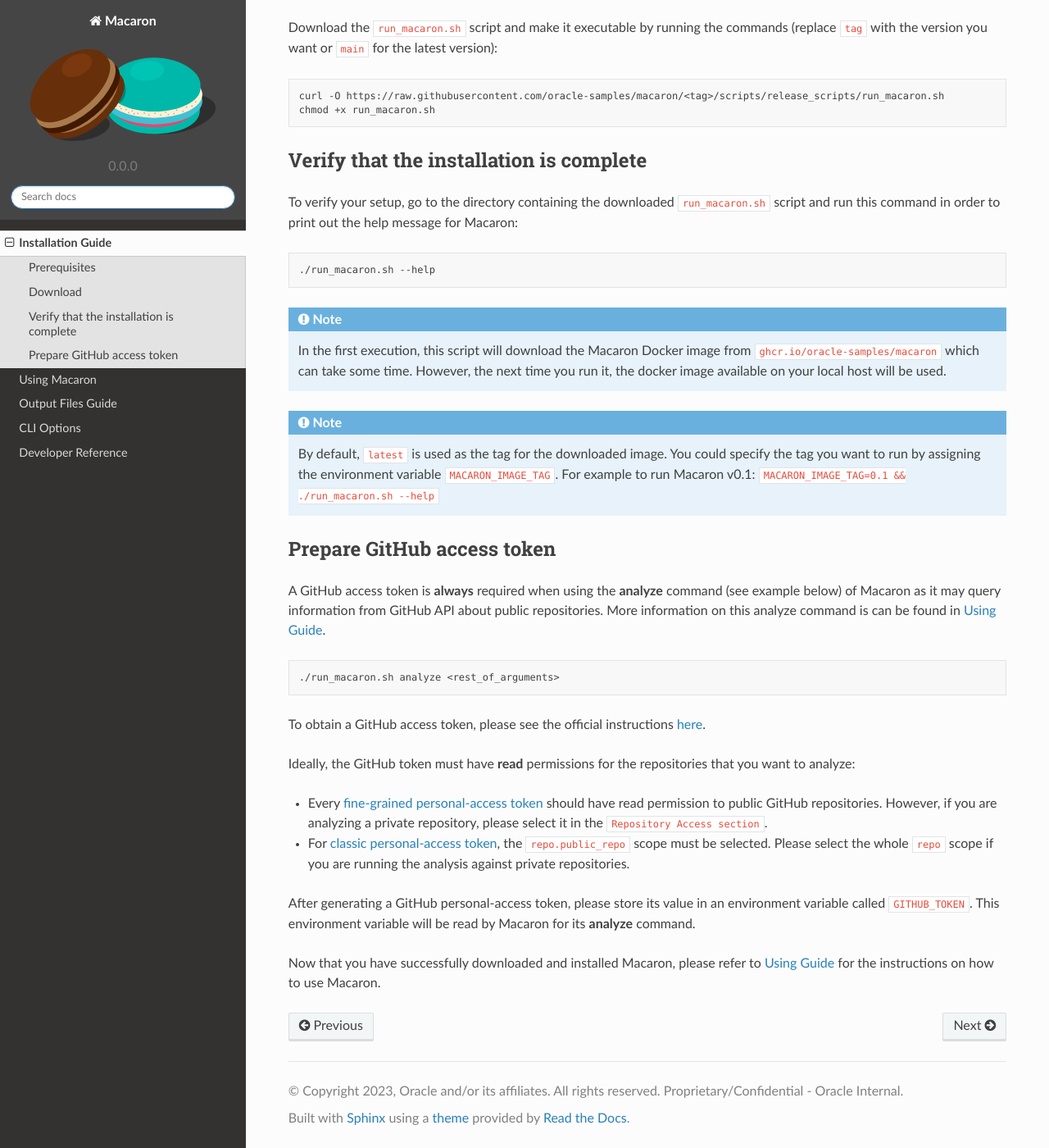
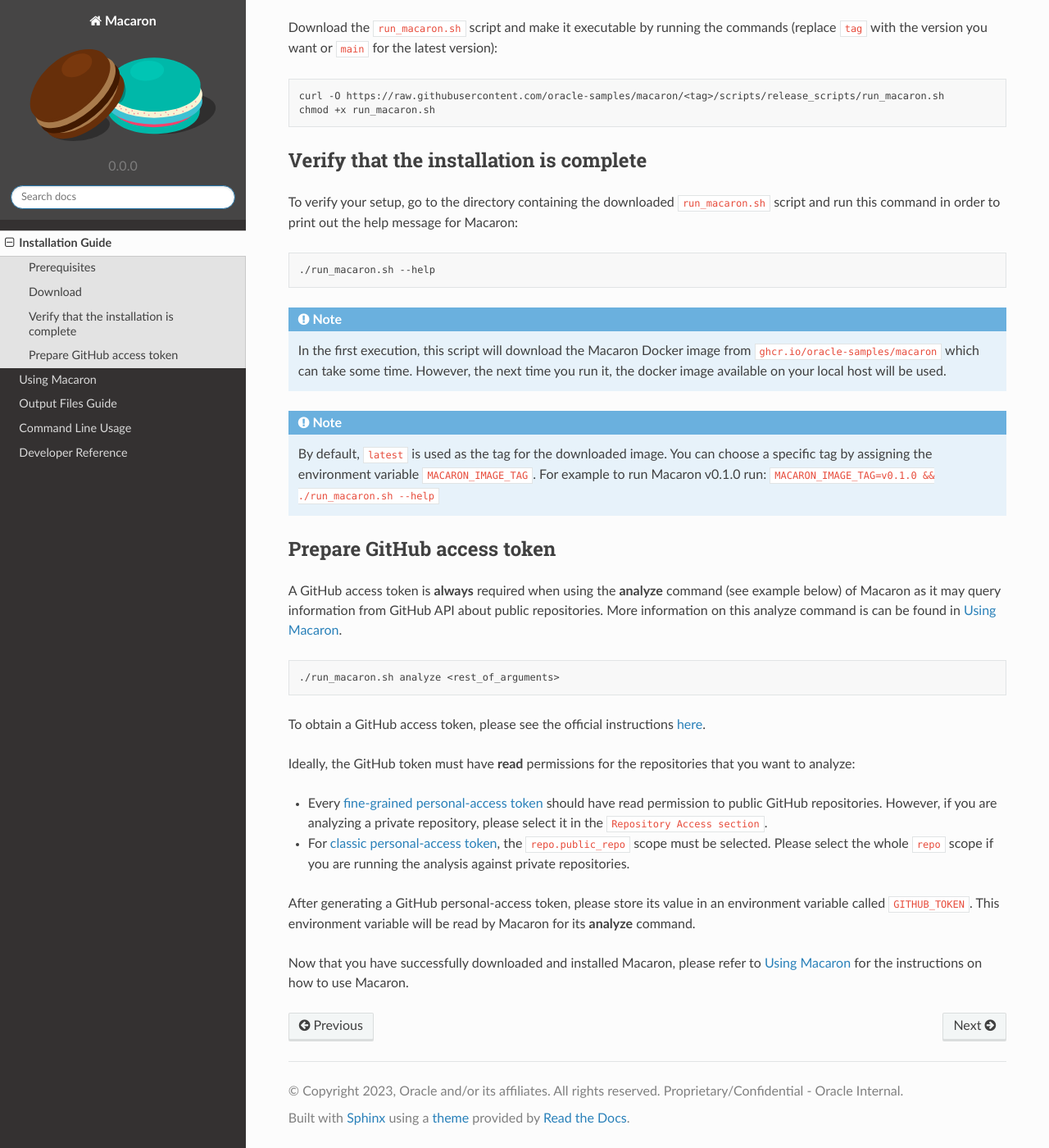
Before and after one commit to oracle/macaron, a Sphinx documentation site: the page built from docs/source/pages/installation.rst, in a window 1280 px wide and 1400 px high, scrolled down 523 px. Shown: the whole window at 82% size. Built offline with Sphinx 7.4.7 and the Read the Docs theme 2.0.0, drawn with Linux system fonts in a browser that asks for light colours.

Commit message:
docs: update the Command Line Usage page in the Sphinx documentation (#269)
Signed-off-by: Trong Nhan Mai <trong.nhan.mai@oracle.com>

```diff
--- a/docs/source/index.rst
+++ b/docs/source/index.rst
@@ -10,5 +10,5 @@
    pages/installation
    pages/using
    pages/output_files
-   pages/cli_options
+   pages/cli_usage/index
    pages/apidoc/index
--- a/docs/source/pages/installation.rst
+++ b/docs/source/pages/installation.rst
@@ -12,6 +12,8 @@
 -------------
 - Installations of ``wget`` or ``curl`` and ``bash`` must be available and on the path.
 - Docker (or docker equivalent for your host OS) must be installed, with a docker command line equivalent to Docker 17.06 (Oracle Container Runtime 19.03) and the user should be a member of the operating system group ``docker`` (to run Docker in `rootless mode <https://docs.docker.com/engine/security/rootless/>`_).
+
+.. _download-macaron:
 
 --------
 Download
@@ -41,13 +43,15 @@
 
 .. note:: In the first execution, this script will download the Macaron Docker image from ``ghcr.io/oracle-samples/macaron`` which can take some time. However, the next time you run it, the docker image available on your local host will be used.
 
-.. note:: By default, ``latest`` is used as the tag for the downloaded image. You could specify the tag you want to run by assigning the environment variable ``MACARON_IMAGE_TAG``. For example to run Macaron v0.1: ``MACARON_IMAGE_TAG=0.1 && ./run_macaron.sh --help``
+.. note:: By default, ``latest`` is used as the tag for the downloaded image. You can choose a specific tag by assigning the environment variable ``MACARON_IMAGE_TAG``. For example to run Macaron v0.1.0 run: ``MACARON_IMAGE_TAG=v0.1.0 && ./run_macaron.sh --help``
+
+.. _prepare-github-token:
 
 ---------------------------
 Prepare GitHub access token
 ---------------------------
 
-A GitHub access token is **always** required when using the **analyze** command (see example below) of Macaron as it may query information from GitHub API about public repositories. More information on this analyze command is can be found in :ref:`Using Guide <using-guide>`.
+A GitHub access token is **always** required when using the **analyze** command (see example below) of Macaron as it may query information from GitHub API about public repositories. More information on this analyze command is can be found in :ref:`Using Macaron <using-macaron>`.
 
 .. code-block:: shell
 
@@ -62,4 +66,4 @@
 
 After generating a GitHub personal-access token, please store its value in an environment variable called ``GITHUB_TOKEN``. This environment variable will be read by Macaron for its **analyze** command.
 
-Now that you have successfully downloaded and installed Macaron, please refer to :ref:`Using Guide <using-guide>` for the instructions on how to use Macaron.
+Now that you have successfully downloaded and installed Macaron, please refer to :ref:`Using Macaron <using-macaron>` for the instructions on how to use Macaron.
--- a/docs/source/pages/using.rst
+++ b/docs/source/pages/using.rst
@@ -1,7 +1,7 @@
 .. Copyright (c) 2023 - 2023, Oracle and/or its affiliates. All rights reserved.
 .. Licensed under the Universal Permissive License v 1.0 as shown at https://oss.oracle.com/licenses/upl/.
 
-.. _using-guide:
+.. _using-macaron:
 
 =============
 Using Macaron
@@ -98,6 +98,6 @@
 
 With ``rest_of_args`` being the arguments to the ``analyze`` command (e.g. ``-b``, ``-d`` or ``--skip-deps`` similar to two previous examples)
 
-The ``-lr`` flag configure Macaron to looks into ``path/to/boo/foo`` for local repositories. For more information, please see :ref:`CLI options <cli-options>`.
+The ``-lr`` flag configure Macaron to looks into ``path/to/boo/foo`` for local repositories. For more information, please see :ref:`Command Line Usage <cli-usage>`.
 
 .. note:: If ``-lr`` is not provided, Macaron will looks inside ``<working_directory>/output/git_repos/local_repos/`` whenever you provide a local path to ``-rp``.
```
Also changed, not shown: docs/source/pages/cli_options.rst (deleted, +0 -10 lines), docs/source/pages/cli_usage/action_analyze.rst (added, +69 -0 lines), docs/source/pages/cli_usage/action_dump_defaults.rst (added, +25 -0 lines), docs/source/pages/cli_usage/action_verify-policy.rst (added, +37 -0 lines), docs/source/pages/cli_usage/index.rst (added, +60 -0 lines).
